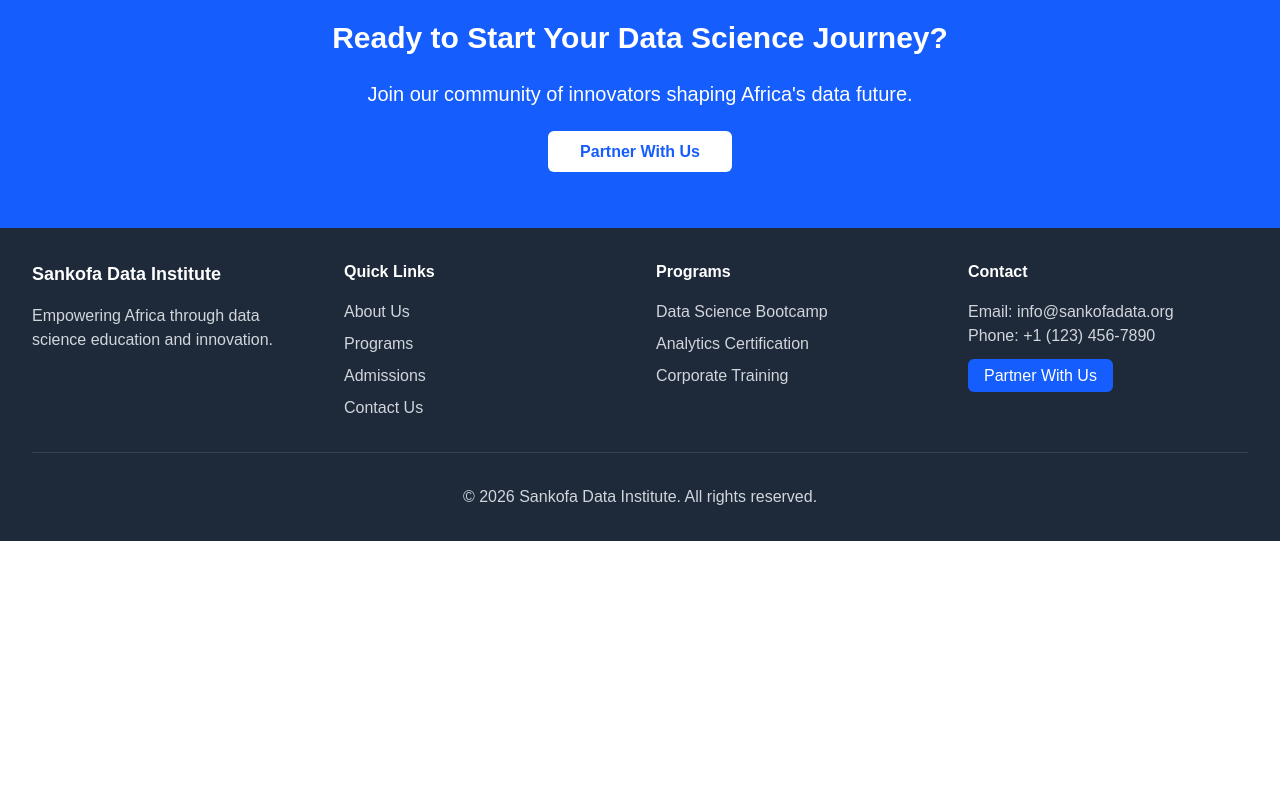
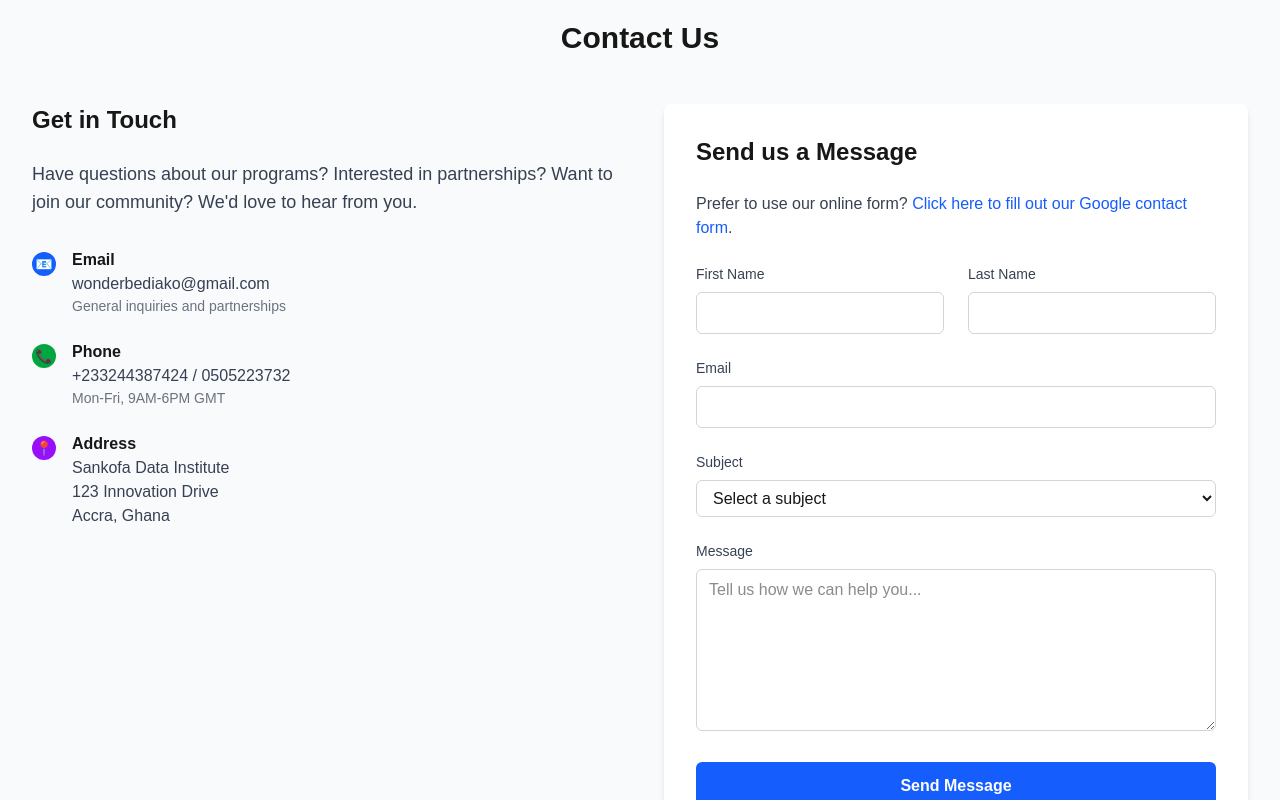
Before and after one commit to reme-dii/sankofa-data-institute, a Next.js app: page / in a window 1280 px wide. Shown: the part 1180-1980 px from the top of the page. Before the commit the page ends 1721 px from the top, so only its background shows below. Built offline with nearby package versions, Linux system fonts and the light colour scheme.

Commit message:
Add contact section to home page and update nav link to scroll to it

```diff
--- a/src/app/page.tsx
+++ b/src/app/page.tsx
@@ -73,14 +73,154 @@
         </div>
       </section>
 
-      {/* CTA Section */}
-      <section className="bg-blue-600 text-white py-16">
-        <div className="max-w-7xl mx-auto px-4 sm:px-6 lg:px-8 text-center">
-          <h2 className="text-3xl font-bold mb-6">Ready to Start Your Data Science Journey?</h2>
-          <p className="text-xl mb-8">Join our community of innovators shaping Africa's data future.</p>
-          <Link href="/contact" className="bg-white text-blue-600 px-8 py-3 rounded-md font-semibold hover:bg-gray-100">
-            Partner With Us
-          </Link>
+      {/* Contact Section */}
+      <section id="contact" className="py-16 bg-gray-50">
+        <div className="max-w-7xl mx-auto px-4 sm:px-6 lg:px-8">
+          <h2 className="text-3xl font-bold text-center mb-12">Contact Us</h2>
+          <div className="grid grid-cols-1 lg:grid-cols-2 gap-12">
+            <div>
+              <h3 className="text-2xl font-semibold mb-6">Get in Touch</h3>
+              <p className="text-lg text-gray-700 mb-8">
+                Have questions about our programs? Interested in partnerships?
+                Want to join our community? We'd love to hear from you.
+              </p>
+
+              <div className="space-y-6">
+                <div className="flex items-start">
+                  <div className="w-6 h-6 bg-blue-600 rounded-full flex items-center justify-center mt-1 mr-4">
+                    <span className="text-white text-sm">📧</span>
+                  </div>
+                  <div>
+                    <h4 className="font-semibold">Email</h4>
+                    <p className="text-gray-700">wonderbediako@gmail.com</p>
+                    <p className="text-sm text-gray-500">General inquiries and partnerships</p>
+                  </div>
+                </div>
+
+                <div className="flex items-start">
+                  <div className="w-6 h-6 bg-green-600 rounded-full flex items-center justify-center mt-1 mr-4">
+                    <span className="text-white text-sm">📞</span>
+                  </div>
+                  <div>
+                    <h4 className="font-semibold">Phone</h4>
+                    <p className="text-gray-700">+233244387424 / 0505223732</p>
+                    <p className="text-sm text-gray-500">Mon-Fri, 9AM-6PM GMT</p>
+                  </div>
+                </div>
+
+                <div className="flex items-start">
+                  <div className="w-6 h-6 bg-purple-600 rounded-full flex items-center justify-center mt-1 mr-4">
+                    <span className="text-white text-sm">📍</span>
+                  </div>
+                  <div>
+                    <h4 className="font-semibold">Address</h4>
+                    <p className="text-gray-700">
+                      Sankofa Data Institute<br />
+                      123 Innovation Drive<br />
+                      Accra, Ghana
+                    </p>
+                  </div>
+                </div>
+              </div>
+            </div>
+
+            <div className="bg-white p-8 rounded-lg shadow-md">
+              <h3 className="text-2xl font-semibold mb-6">Send us a Message</h3>
+              <p className="text-gray-700 mb-6">
+                Prefer to use our online form?{' '}
+                <a
+                  href="https://forms.gle/ZRn1Qi9LD8HvJ3cU8"
+                  target="_blank"
+                  rel="noopener noreferrer"
+                  className="text-blue-600 hover:underline font-medium"
+                >
+                  Click here to fill out our Google contact form
+                </a>
+                .
+              </p>
+              <form className="space-y-6">
+                <div className="grid grid-cols-1 md:grid-cols-2 gap-6">
+                  <div>
+                    <label htmlFor="firstName" className="block text-sm font-medium text-gray-700 mb-2">
+                      First Name
+                    </label>
+                    <input
+                      type="text"
+                      id="firstName"
+                      name="firstName"
+                      className="w-full px-3 py-2 border border-gray-300 rounded-md focus:outline-none focus:ring-2 focus:ring-blue-500"
+                      required
+                    />
+                  </div>
+                  <div>
+                    <label htmlFor="lastName" className="block text-sm font-medium text-gray-700 mb-2">
+                      Last Name
+                    </label>
+                    <input
+                      type="text"
+                      id="lastName"
+                      name="lastName"
+                      className="w-full px-3 py-2 border border-gray-300 rounded-md focus:outline-none focus:ring-2 focus:ring-blue-500"
+                      required
+                    />
+                  </div>
+                </div>
+
+                <div>
+                  <label htmlFor="email" className="block text-sm font-medium text-gray-700 mb-2">
+                    Email
+                  </label>
+                  <input
+                    type="email"
+                    id="email"
+                    name="email"
+                    className="w-full px-3 py-2 border border-gray-300 rounded-md focus:outline-none focus:ring-2 focus:ring-blue-500"
+                    required
+                  />
+                </div>
+
+                <div>
+                  <label htmlFor="subject" className="block text-sm font-medium text-gray-700 mb-2">
+                    Subject
+                  </label>
+                  <select
+                    id="subject"
+                    name="subject"
+                    className="w-full px-3 py-2 border border-gray-300 rounded-md focus:outline-none focus:ring-2 focus:ring-blue-500"
+                    required
+                  >
+                    <option value="">Select a subject</option>
+                    <option value="admissions">Admissions Inquiry</option>
+                    <option value="partnerships">Partnership Opportunities</option>
+                    <option value="corporate">Corporate Training</option>
+                    <option value="media">Media Inquiry</option>
+                    <option value="other">Other</option>
+                  </select>
+                </div>
+
+                <div>
+                  <label htmlFor="message" className="block text-sm font-medium text-gray-700 mb-2">
+                    Message
+                  </label>
+                  <textarea
+                    id="message"
+                    name="message"
+                    rows={6}
+                    className="w-full px-3 py-2 border border-gray-300 rounded-md focus:outline-none focus:ring-2 focus:ring-blue-500"
+                    placeholder="Tell us how we can help you..."
+                    required
+                  ></textarea>
+                </div>
+
+                <button
+                  type="submit"
+                  className="w-full bg-blue-600 text-white py-3 px-6 rounded-md hover:bg-blue-700 font-semibold"
+                >
+                  Send Message
+                </button>
+              </form>
+            </div>
+          </div>
         </div>
       </section>
     </div>
--- a/src/components/Nav.tsx
+++ b/src/components/Nav.tsx
@@ -18,7 +18,7 @@
             <Link href="/faculty" className="text-sm text-gray-700 hover:text-gray-900">Faculty & Mentors</Link>
             <Link href="/community" className="text-sm text-gray-700 hover:text-gray-900">Community & Impact</Link>
             <Link href="/blog" className="text-sm text-gray-700 hover:text-gray-900">Blog / Insights</Link>
-            <Link href="/contact" className="text-sm text-gray-700 hover:text-gray-900">Contact Us</Link>
+            <Link href="/#contact" className="text-sm text-gray-700 hover:text-gray-900">Contact Us</Link>
           </div>
           <div className="flex items-center">
             <Link href="/admissions" className="bg-blue-600 text-white px-4 py-2 rounded-md hover:bg-blue-700">
```
